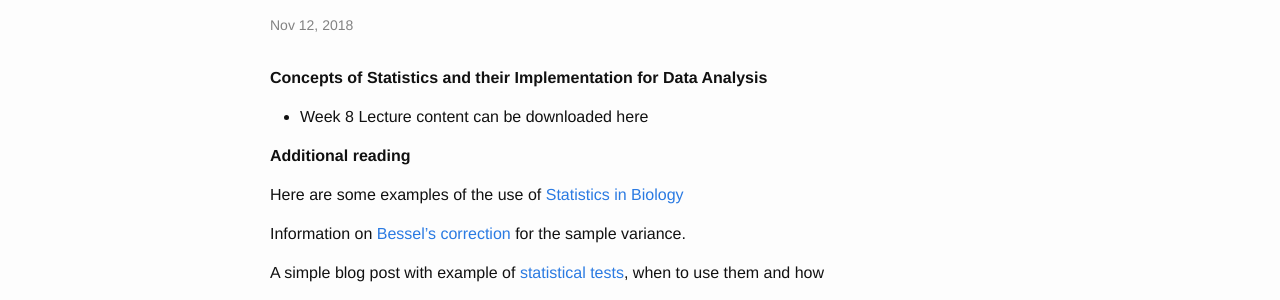
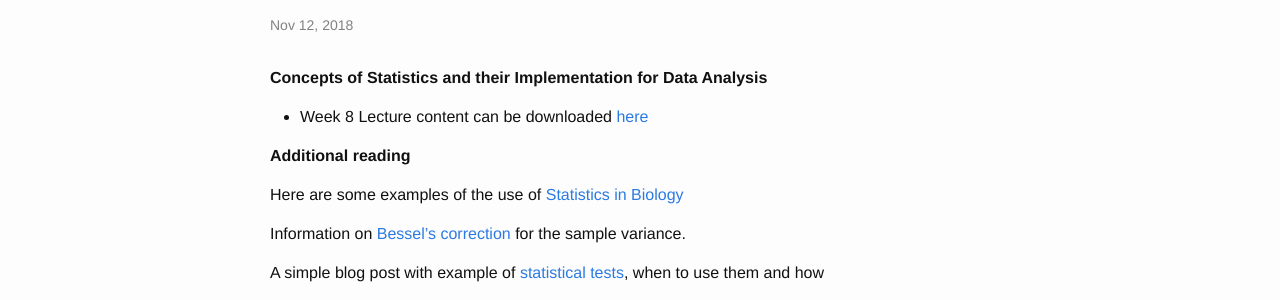
Before and after one commit to sods/bioinformatics, a Jekyll site: the page built from _posts/2018-11-12-week-8-concepts-of-statistics-and-their-implementation.md, in a window 1280 px wide. Shown: the part 480-780 px from the top of the page. Built offline with Jekyll 4.4.1, drawn with Linux system fonts in a browser that asks for light colours; comment, search, counter and statistics services are not loaded; part of the change alters nothing that is shown.

```diff
--- a/_posts/2018-11-12-week-8-concepts-of-statistics-and-their-implementation.md
+++ b/_posts/2018-11-12-week-8-concepts-of-statistics-and-their-implementation.md
@@ -8,7 +8,7 @@ venue: FC-F02
 tagline: Concepts of Statistics and their Implementation for Data Analysis
 ---
 
-* Week 8 Lecture content can be downloaded here
+* Week 8 Lecture content can be downloaded [here](http://opendsi.cc/bioinformatics/assets/Lecture_Wk8.pdf)
 
 
 **Additional reading**
```
